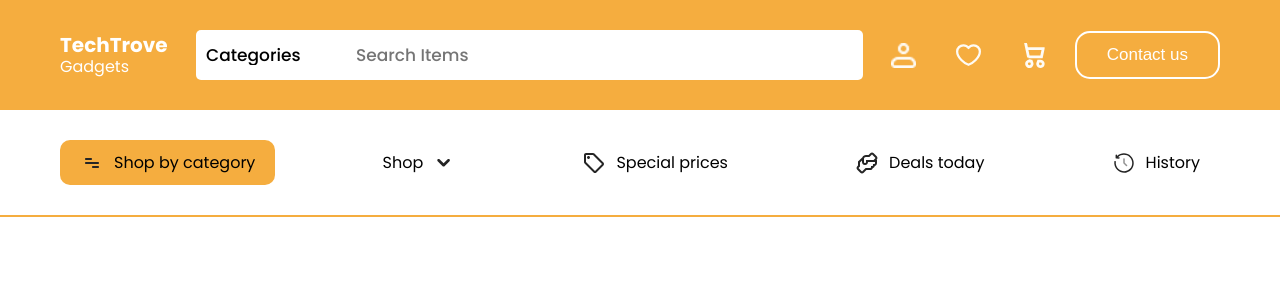
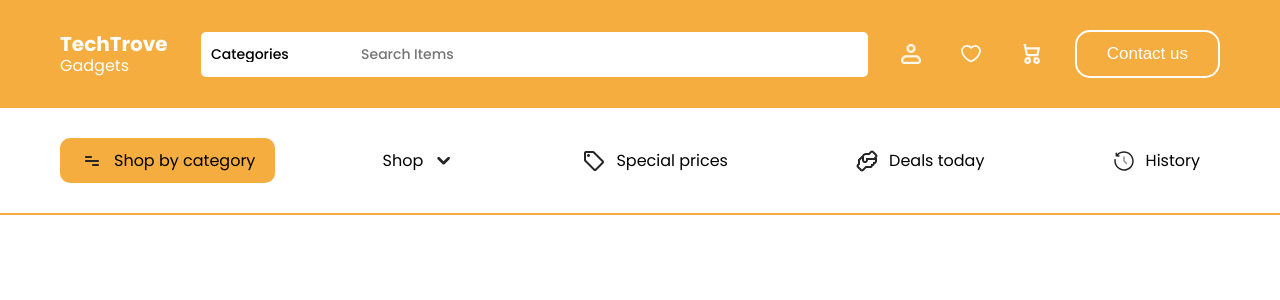
Before and after one commit to Orisabiyi/techtrove, a React (Vite) app: page / in a window 1280 px wide. Shown: the top 300 px of the page. Built offline with nearby package versions, Linux system fonts and the light colour scheme.

Commit message:
change the font size of the select and search tag

```diff
--- a/src/components/Nav.module.css
+++ b/src/components/Nav.module.css
@@ -39,7 +39,7 @@
   outline: 0;
   border: 0;
   padding: 1.2rem 1rem;
-  font-size: inherit;
+  font-size: 1.4rem;
   font-weight: 500;
   font-family: inherit;
 }
@@ -82,8 +82,8 @@
 
 .nav img {
   display: block;
-  width: 2.5rem;
-  height: 2.5rem;
+  width: 2rem;
+  height: 2rem;
 }
 
 .nav button {
```
